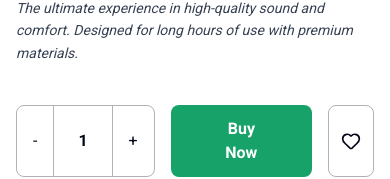
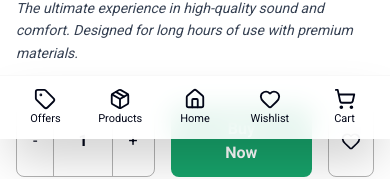
Before and after one commit to AbdelatifAhmed/El-foly, a Next.js app: page /products/1 in a window 390 px wide. Shown: the part 705-884 px from the top of the page. Built offline with nearby package versions, Linux system fonts and the light colour scheme.

Commit message:
mobile dock and skeleton loading for product page

```diff
--- a/app/layout.tsx
+++ b/app/layout.tsx
@@ -4,6 +4,7 @@ import "./globals.css";
 import Navbar from "@/components/layouts/navbar";
 import Footer from "@/components/layouts/footer";
 import CartDrawer from "@/components/UI/CartDrawer";
+import MobileDock from "@/components/layouts/MobileDock";
 
 // تعريف الخط هنا بدون تصديره (لحل مشكلة Metadata)
 const roboto = Roboto({
@@ -29,6 +30,7 @@ export default function RootLayout({
         <Navbar />
         <CartDrawer />
         {children}
+        <MobileDock />
         <Footer />
       </body>
     </html>
--- a/app/page.tsx
+++ b/app/page.tsx
@@ -6,7 +6,7 @@ import OurProductSec from "@/components/sections/OurProductSec";
 import Services from "@/components/common/services";
 export default function Home() {
   return (
-    <main className="flex min-h-screen flex-col flex-grow">
+    <main className="flex min-h-screen flex-col grow">
       {/* Hero */}
       <section className="mt-10 md:mt-20 lg:mt-30 px-4 md:px-10 lg:px-40">
         <Carousel />
--- a/app/products/[id]/page.tsx
+++ b/app/products/[id]/page.tsx
@@ -44,7 +44,7 @@ const ProductPage = () => {
                 <p>
                     The product you are looking for does not exist or has been removed.
                 </p>
-                <button className="btn bg-[var(--primary-color)]/90 hover:bg-transparent border border-[var(--primary-color)] hover:text-[var(--primary-color)] text-white px-8">
+                <button className="btn bg-(--primary-color)/90 hover:bg-transparent border border-(--primary-color) hover:text-(--primary-color) text-white px-8">
                     <Link href="/products">Back to Products</Link>
                 </button>
             </div>
--- /dev/null
+++ b/app/products/loading.tsx
@@ -0,0 +1,14 @@
+import {ProductCardSkeleton} from "@/components/common/ProductCardSkeleton";
+
+export default function Loading() {
+  return (
+    <div className="container mx-auto px-4 py-20">
+      <div className="skeleton h-8 w-48 mb-10"></div>
+      <div className="grid grid-cols-1 sm:grid-cols-2 lg:grid-cols-4 gap-6">
+        {Array.from({ length: 8 }).map((_, i) => (
+          <ProductCardSkeleton key={i} />
+        ))}
+      </div>
+    </div>
+  );
+}
--- /dev/null
+++ b/components/common/ProductCardSkeleton.tsx
@@ -0,0 +1,11 @@
+export const ProductCardSkeleton = () => {
+  return (
+    <div className="card card-compact bg-white w-full max-w-87 border border-gray-100 shadow-sm">
+      <div className="skeleton w-full h-64 rounded-none rounded-t-lg"></div>
+      <div className="card-body p-4 gap-3">
+        <div className="skeleton h-4 w-3/4"></div>
+        <div className="skeleton h-6 w-1/4"></div>
+      </div>
+    </div>
+  );
+};
--- /dev/null
+++ b/components/layouts/MobileDock.tsx
@@ -0,0 +1,54 @@
+'use client';
+import Link from 'next/link';
+import { usePathname } from 'next/navigation';
+import { Home, Tag, Package, ShoppingCart, Heart } from 'lucide-react';
+import { useCartStore } from '@/store/cart.store';
+import { useWishlistStore } from '@/store/wishlist.store';
+
+const MobileDock = () => {
+  const pathname = usePathname();
+  const { cartItems } = useCartStore(); // جلب العربة للتحقق من وجود منتجات
+  const wishlist = useWishlistStore((state) => state.wishlist);
+
+  // تحقق مما إذا كانت العربة أو المفضلة تحتوي على عناصر
+  const hasCartItems = cartItems.length > 0;
+  const hasWishlistItems = wishlist.length > 0;
+
+  return (
+    <div className="dock dock-md fixed bottom-0 left-0 right-0 z-100 lg:hidden bg-white/90 backdrop-blur-md border-t border-base-200 shadow-2xl">
+
+      {/* Offers */}
+      <Link href="/offers" className={pathname === '/offers' ? 'dock-active' : ''}>
+        <Tag size={22} />
+        <span className="dock-label">Offers</span>
+      </Link>
+
+      {/* Products */}
+      <Link href="/products" className={pathname === '/products' ? 'dock-active' : ''}>
+        <Package size={22} />
+        <span className="dock-label">Products</span>
+      </Link>
+
+      {/* Home */}
+      <Link href="/" className={pathname === '/' ? 'dock-active' : ''}>
+        <Home size={22} className="transition-all duration-300" />
+        <span className="dock-label">Home</span>
+      </Link>
+
+      {/* Wishlist - مع حالة (Status Dot) */}
+      <Link href="/wishlist" className={pathname === '/wishlist' ? 'dock-active text-primary' : ''}>
+          <Heart size={22} />
+        <span className="dock-label">Wishlist</span>
+      </Link>
+
+      {/* Cart - تحول إلى Link مع حالة (Status Dot) */}
+      <Link href="/cart" className={pathname === '/cart' ? 'dock-active text-primary' : ''}>
+        <ShoppingCart size={22} />
+        <span className="dock-label">Cart</span>
+      </Link>
+
+    </div>
+  );
+};
+
+export default MobileDock;
--- a/components/sections/todayImageSwiperSec.tsx
+++ b/components/sections/todayImageSwiperSec.tsx
@@ -1,7 +1,9 @@
+'use client';
 import { ChevronLeft, ChevronRight } from "lucide-react";
 import FlashCounter from "../UI/flashCounter";
 import ImageSwiper from "../UI/ImageSwiper";
 import Button from "../common/Button";
+import Link from "next/link";
 const TodayImageSwiper = () => {
   return (
     <div>
@@ -30,7 +32,9 @@ const TodayImageSwiper = () => {
       </div>
       <ImageSwiper />
       <div className="flex justify-center items-center">
-       <Button Title='View All Products'/>
+        <Link href="/products">
+          <Button Title='View All Products' />
+        </Link>
       </div>
     </div>
   );
```
Also changed, not shown: public/images/sub.png (added).
